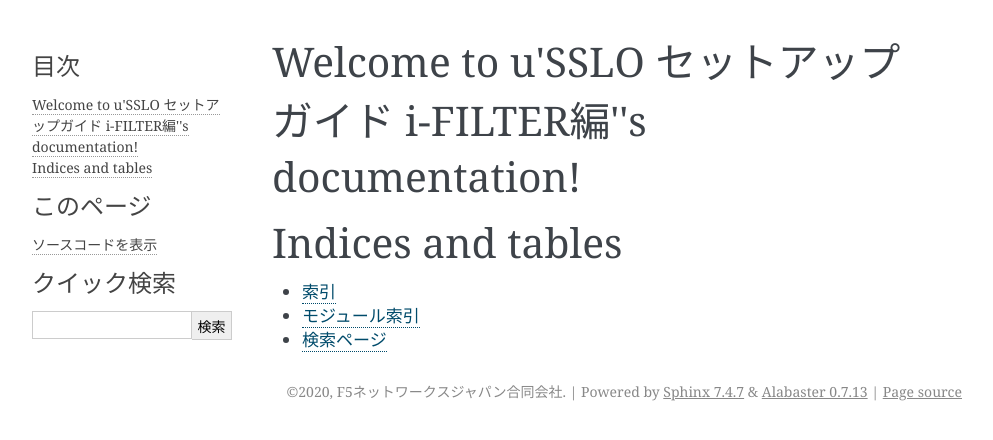
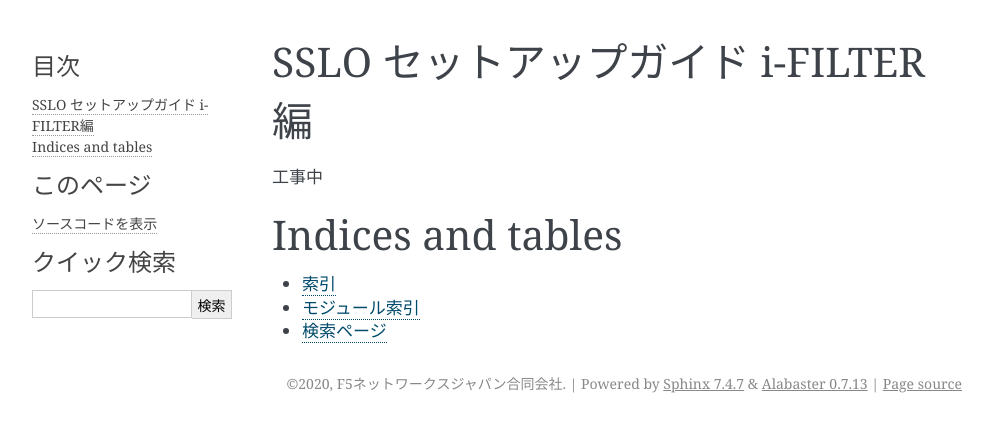
Before and after one commit to BeF5/f5j-sslo-iswf, a Sphinx documentation site: the page built from docs/index.rst, in a window 1280 px wide. Shown: the top 440 px of the page, without its empty margins (148-1141 px from the left). Built offline with Sphinx 7.4.7, drawn with Linux system fonts in a browser that asks for light colours.

Commit message:
no message

```diff
--- a/docs/index.rst
+++ b/docs/index.rst
@@ -1,10 +1,12 @@
-.. u'SSLO セットアップガイド i-FILTER編' documentation master file, created by
+.. SSLO セットアップガイド i-FILTER編 documentation master file, created by
    sphinx-quickstart on Sun Aug 30 21:16:02 2020.
    You can adapt this file completely to your liking, but it should at least
    contain the root `toctree` directive.
 
-Welcome to u'SSLO セットアップガイド i-FILTER編''s documentation!
+SSLO セットアップガイド i-FILTER編
 =================================================================
+
+工事中
 
 .. toctree::
    :maxdepth: 2
```
